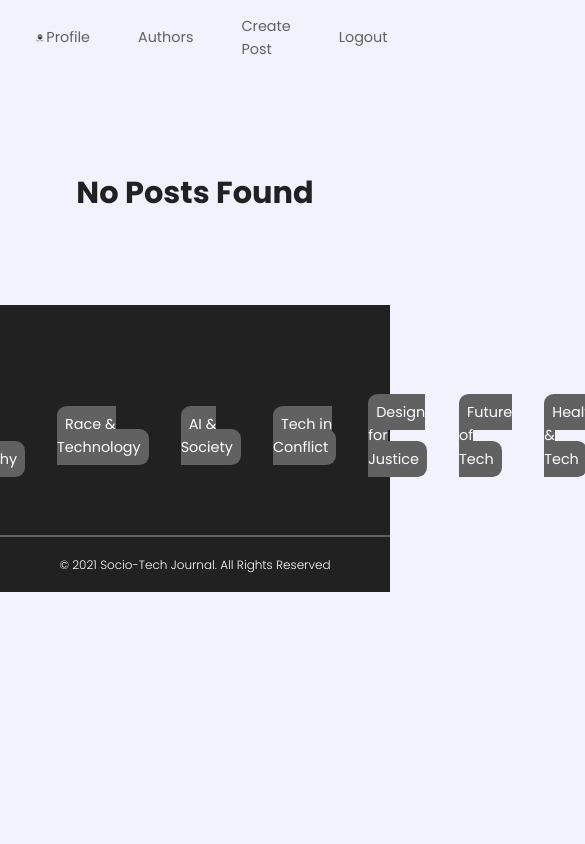
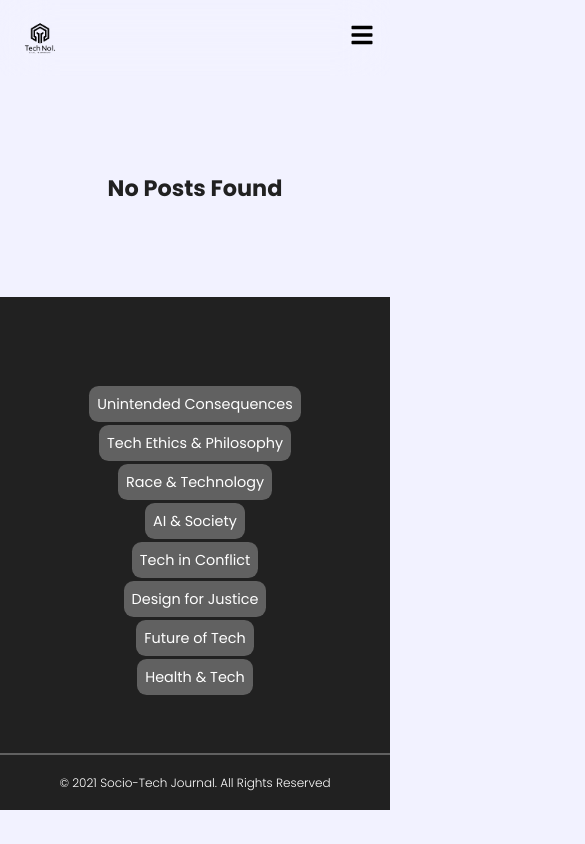
Before and after one commit to youssefibra13/TechNol, a React (Vite) app in the folder client/: page / in a window 390 px wide. Shown: the whole page, 585 px wide, since content can reach past the window. Built offline with nearby package versions, Linux system fonts and the light colour scheme.

Commit message:
Finished the Responsive design features.

```diff
--- a/client/src/App.css
+++ b/client/src/App.css
@@ -173,7 +173,7 @@ nav {
  }
 
 .nav_logo {
-  width: 5rem;
+  width: 3rem;
   display: block;
 }
 
@@ -539,3 +539,116 @@ input, select, textarea {
   display: flex;
   gap: 1rem;
 }
+
+/*========================================== Responsive Design ==========================================*/
+
+@media screen  and (max-width: 800px) {
+  h1 {
+    font-size: 1.5rem;
+  }
+  h2 {
+    font-size: 1.4rem;
+  }
+  h3 {
+    font-size: 1.2rem;
+  }
+  .container {
+    width: var(--container-width-md);
+  }
+
+  .nav_container {
+    position: relative;
+  }
+  .nav_links {
+    position: absolute;
+    top: 5rem;
+    right: 0;
+    flex-direction: column;
+    gap: 0;
+  }
+
+  .nav_links li {
+    width:100%;
+    box-shadow: -2rem 4rem 4rem rgba(0, 0, 0, 0.3);
+    animation: dropDown 0.5s ease forwards;
+    opacity: 0;
+    transform: rotateX(90deg);
+    transform-origin: top;
+
+  }
+
+  @keyframes dropDown {
+
+    to {
+      opacity: 1;
+      transform: rotateX(0);
+    }
+  }
+
+  .nav_links li:nth-child(2) {
+    animation-delay: 0.3s;
+  }
+
+  .nav_links li:nth-child(3) {
+    animation-delay: 0.6s;
+  }
+
+  .nav_links li:nth-child(4) {
+    animation-delay: 0.9s;
+  }
+
+  .nav_links li a {
+    padding: 0.85rem 2.5rem;
+    display: block;
+    background: var(--color-white);
+  }
+
+  .nav_toggle-btn {
+    display: inline-block;
+    background: transparent;
+    font-size: 1.5rem;
+    cursor: pointer;
+  }
+
+  .posts_container {
+    grid-template-columns: 1fr;
+    gap: 1rem;
+  }
+
+  .footer_categories {
+    flex-direction: column;
+    gap: 1rem;
+  }
+
+  .post-details {
+    width: 100%;
+    background: transparent;
+  }
+
+  .signup, .login, .create-post {
+    width: 100%;
+  }
+
+  .form.user_profile_form {
+    margin-top: 2.5rem;
+    width: 100%;
+  }
+
+  .authors_container {
+    grid-template-columns: 1fr;
+    gap: 1rem;
+  }
+
+  .dashboard_post {
+    flex-direction: column;
+    gap: 1rem;
+  }
+
+  .dashboard_post-info {
+    gap: 1.5rem;
+  }
+
+  .dashboard_post-image {
+    width: 5rem;
+  }
+}
--- a/client/src/components/Header.jsx
+++ b/client/src/components/Header.jsx
@@ -1,4 +1,4 @@
-import React from 'react'
+import React, { useState }  from 'react'
 import { Link } from 'react-router-dom'
 import Logo from '../assets/Logo.png'
 import { FaBars } from "react-icons/fa";
@@ -7,21 +7,30 @@ import { AiOutlineCloseCircle } from "react-icons/ai";
 
 
 const Header = () => {
+  const [isNavOpen, setIsNavOpen] = useState(window.innerWidth > 800 ? true : false);
+  const closeNavHandler = () => {
+    if(window.innerWidth < 800){
+      setIsNavOpen(false)
+    } else {
+      setIsNavOpen(true)
+    }
+
+  }
   return (
 
     <nav>
       <div className="container nav_container">
-        <Link to="/" className="nav_logo">
+        <Link to="/" className="nav_logo" onClick={closeNavHandler}>
           <img src={Logo} alt="Navbar Logo" />
         </Link>
-        <ul className="nav_links">
-          <li><Link to="/profile"> Profile</Link></li>
-          <li><Link to="/Authors">Authors</Link></li>
-          <li><Link to="/create">Create Post</Link></li>
-          <li><Link to="/logout">Logout</Link></li>
-        </ul>
-        <button className="nav_toggle-btn">
-          <AiOutlineCloseCircle />
+        {isNavOpen && <ul className="nav_links">
+          <li><Link to="/profile" onClick={closeNavHandler}>  Profile</Link></li>
+          <li><Link to="/Authors" onClick={closeNavHandler}>Authors</Link></li>
+          <li><Link to="/create" onClick={closeNavHandler}>Create Post</Link></li>
+          <li><Link to="/logout" onClick={closeNavHandler}>Logout</Link></li>
+        </ul>}
+        <button className="nav_toggle-btn" onClick={() => setIsNavOpen(!isNavOpen)}>
+          {isNavOpen ? <AiOutlineCloseCircle /> : <FaBars />}
 
 
         </button>
```
